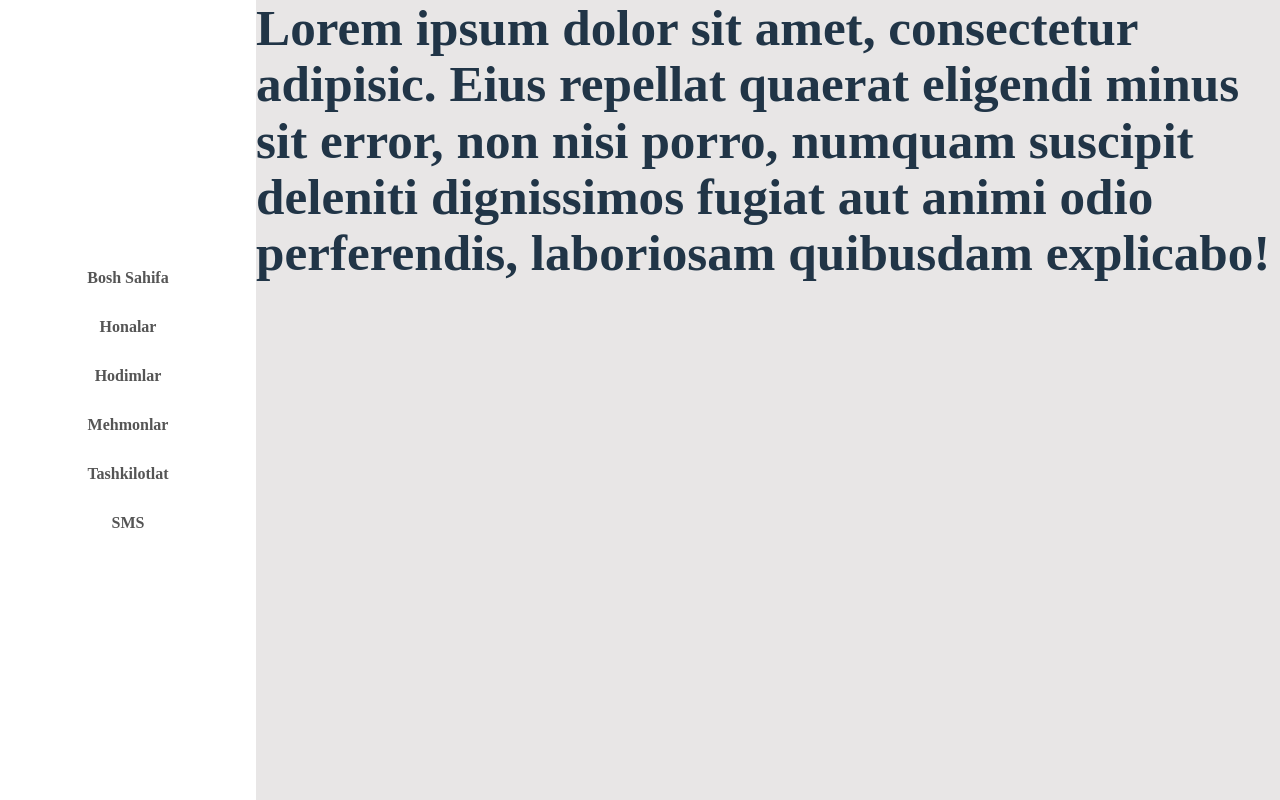
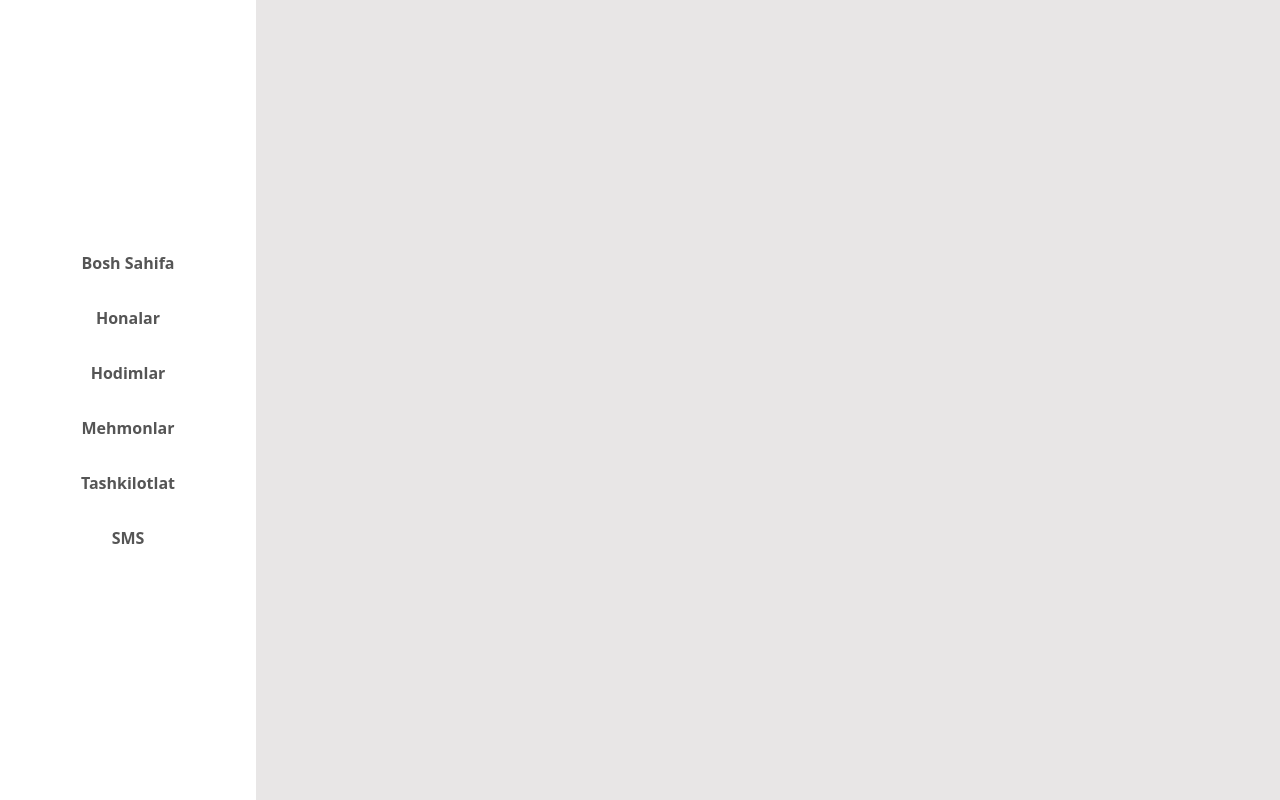
Before and after one commit to NodirbekAzamov/Hotel, a React (Vite) app: page / in a window 1280 px wide. Built offline with nearby package versions, Linux system fonts and the light colour scheme.

Commit message:
folders are changed

```diff
--- a/src/App.jsx
+++ b/src/App.jsx
@@ -1,18 +1,16 @@
 import React from 'react'
 import { Route, Routes } from 'react-router-dom'
-import Sidebar from './sidebar/Sidebar'
-import "./sidebar/sidebar.scss"
+import Sidebar from './components/sidebar/Sidebar'
+import "./components/sidebar/sidebar.scss"
 export default function App() {
 
   return (
     <div className=' app'>
       <div className='app_left'>
         <Sidebar />
+
       </div>
       <div className='app_right'>
-
-        <h1>Lorem ipsum dolor sit amet, consectetur adipisic. Eius repellat quaerat eligendi minus sit error, non nisi porro, numquam suscipit deleniti dignissimos fugiat aut animi odio perferendis, laboriosam quibusdam explicabo!</h1>
-
         {/* <Routes>
           <Route />
         </Routes> */}
--- /dev/null
+++ b/src/components/navbar/Navbar.jsx
@@ -0,0 +1,11 @@
+import React from 'react'
+
+const Navbar = () => {
+  return (
+    <div>
+
+    </div>
+  )
+}
+
+export default Navbar
--- a/src/index.css
+++ b/src/index.css
@@ -1,6 +1,6 @@
-/* @tailwind base;
+@tailwind base;
 @tailwind components;
-@tailwind utilities; */
+@tailwind utilities;
 
 /* :root {
   font-family: Inter, system-ui, Avenir, Helvetica, Arial, sans-serif;
--- a/tailwind.config.js
+++ b/tailwind.config.js
@@ -6,6 +6,7 @@
 //   },
 //   plugins: [],
 // }
+
 
 /** @type {import('tailwindcss').Config} */
 export default {
```
Also changed, not shown: src/components/sidebar/Sidebar.jsx (renamed from src/sidebar/Sidebar.jsx), src/components/sidebar/sidebar.scss (renamed from src/sidebar/sidebar.scss), 1 other file (tests, documents, lock files or other folders).
